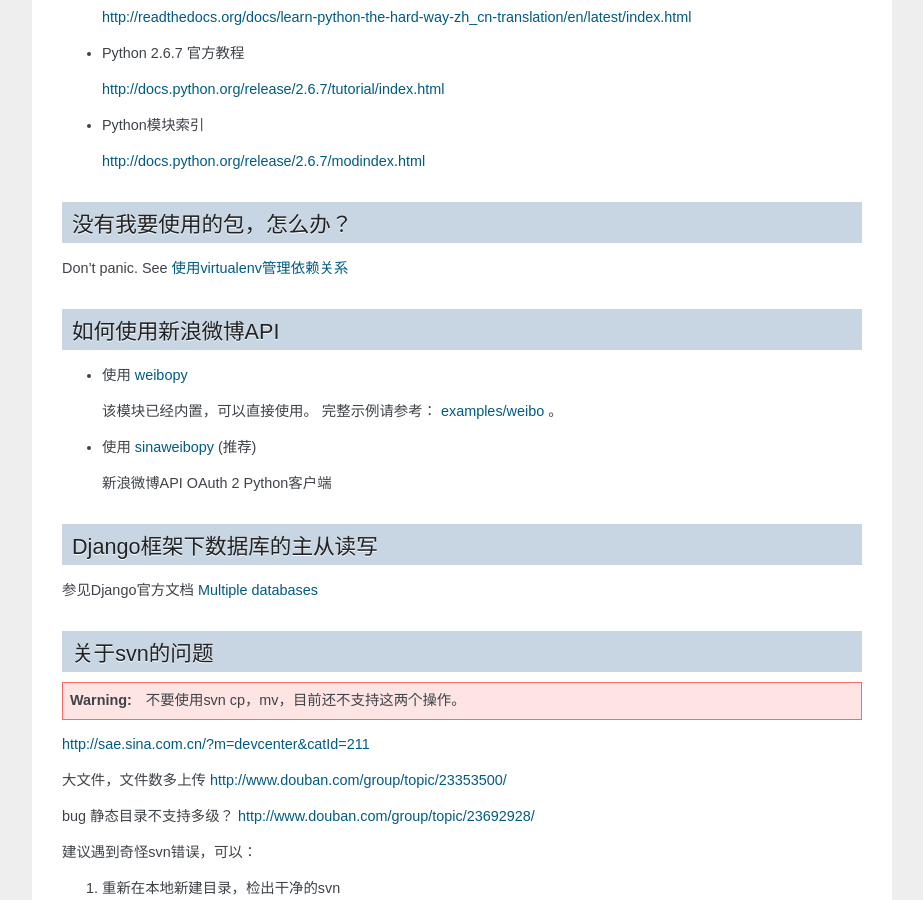
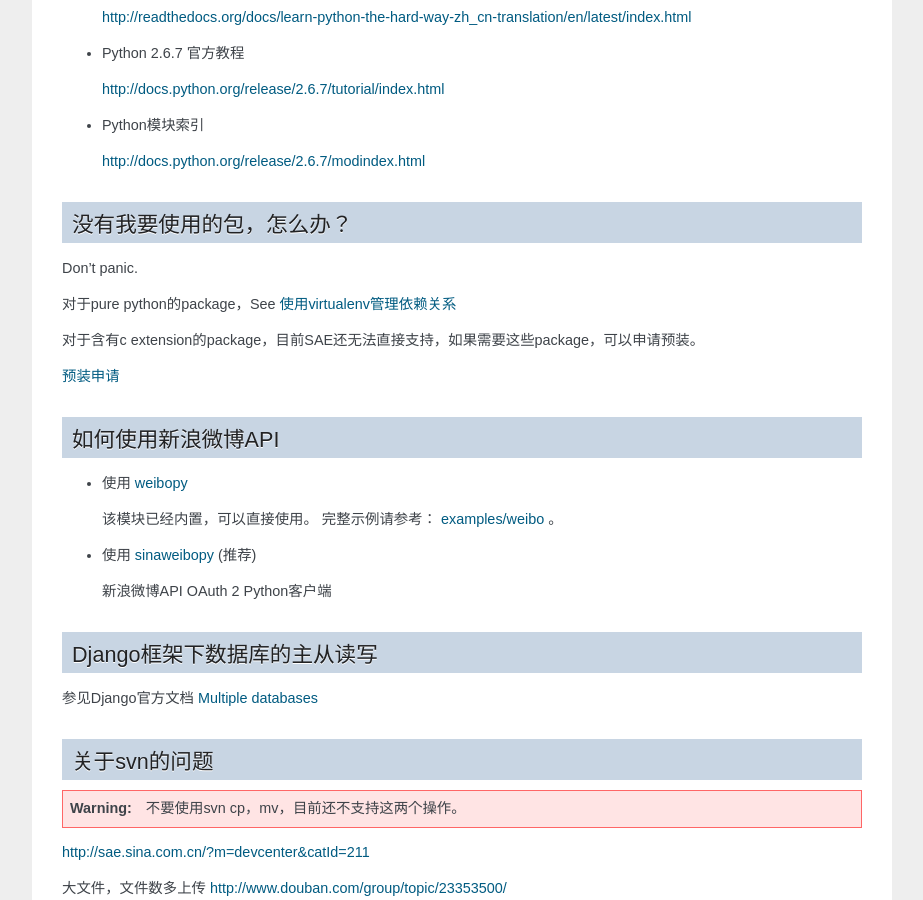
Before and after one commit to sinacloud/sae-python-dev-guide, a Sphinx documentation site: the page built from docs/faq.rst, in a window 1280 px wide and 900 px high, scrolled down 972 px. Shown: the whole window, without its empty margins (198-1121 px from the left). Built offline with Sphinx 7.4.7, drawn with Linux system fonts in a browser that asks for light colours.

Commit message:
package preinstallation

```diff
--- a/docs/faq.rst
+++ b/docs/faq.rst
@@ -61,7 +61,15 @@
 没有我要使用的包，怎么办？
 ------------------------------------------
 
-Don't panic.  See :ref:`howto-use-sae-python-with-virtualenv`
+Don't panic.
+
+对于pure python的package，See :ref:`howto-use-sae-python-with-virtualenv`
+
+对于含有c extension的package，目前SAE还无法直接支持，如果需要这些package，可以申请预装。
+
+`预装申请`_
+
+.. _预装申请: https://github.com/SAEPython/saepythondevguide/issues/new
 
 如何使用新浪微博API
 ----------------------
```
